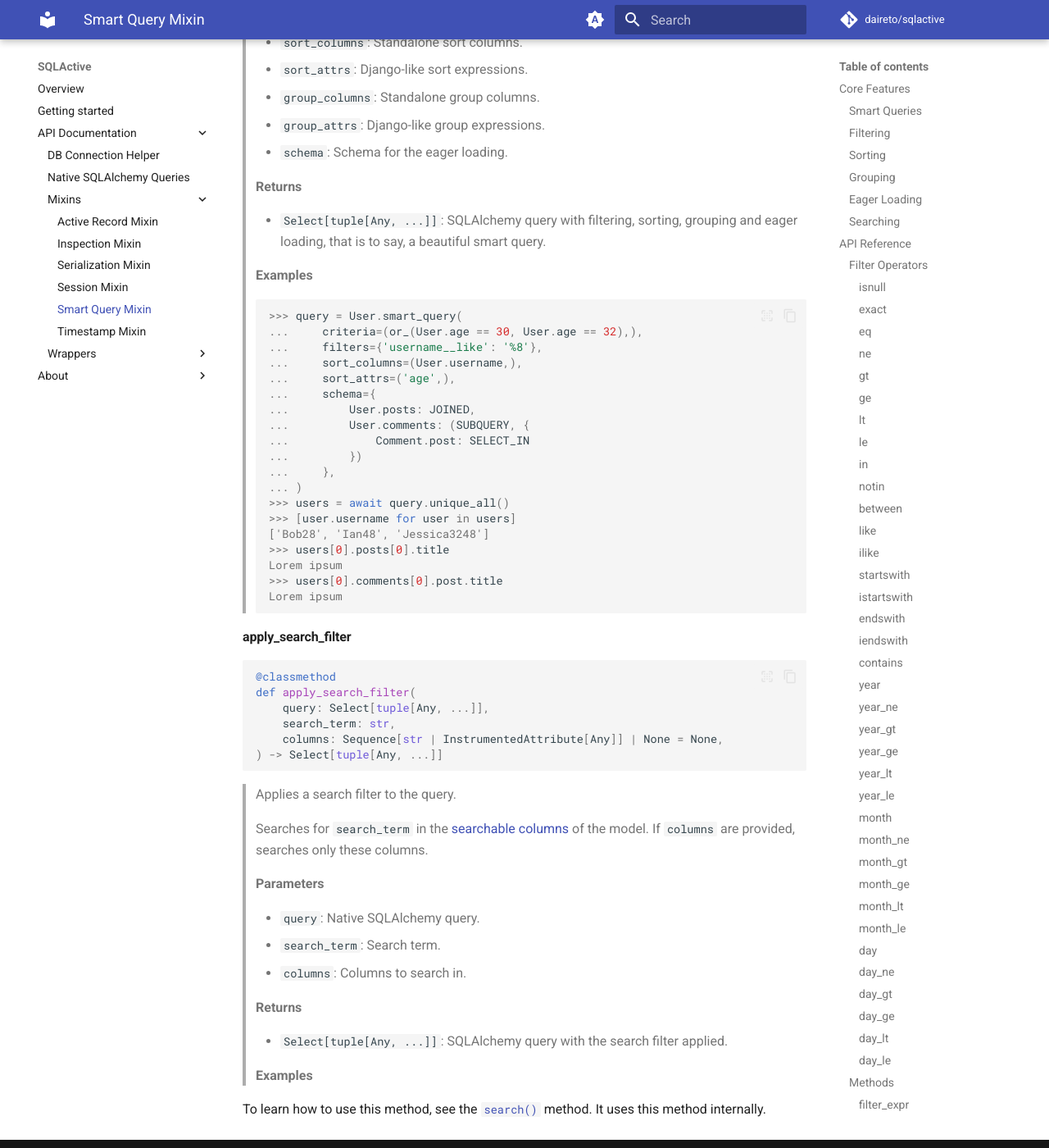
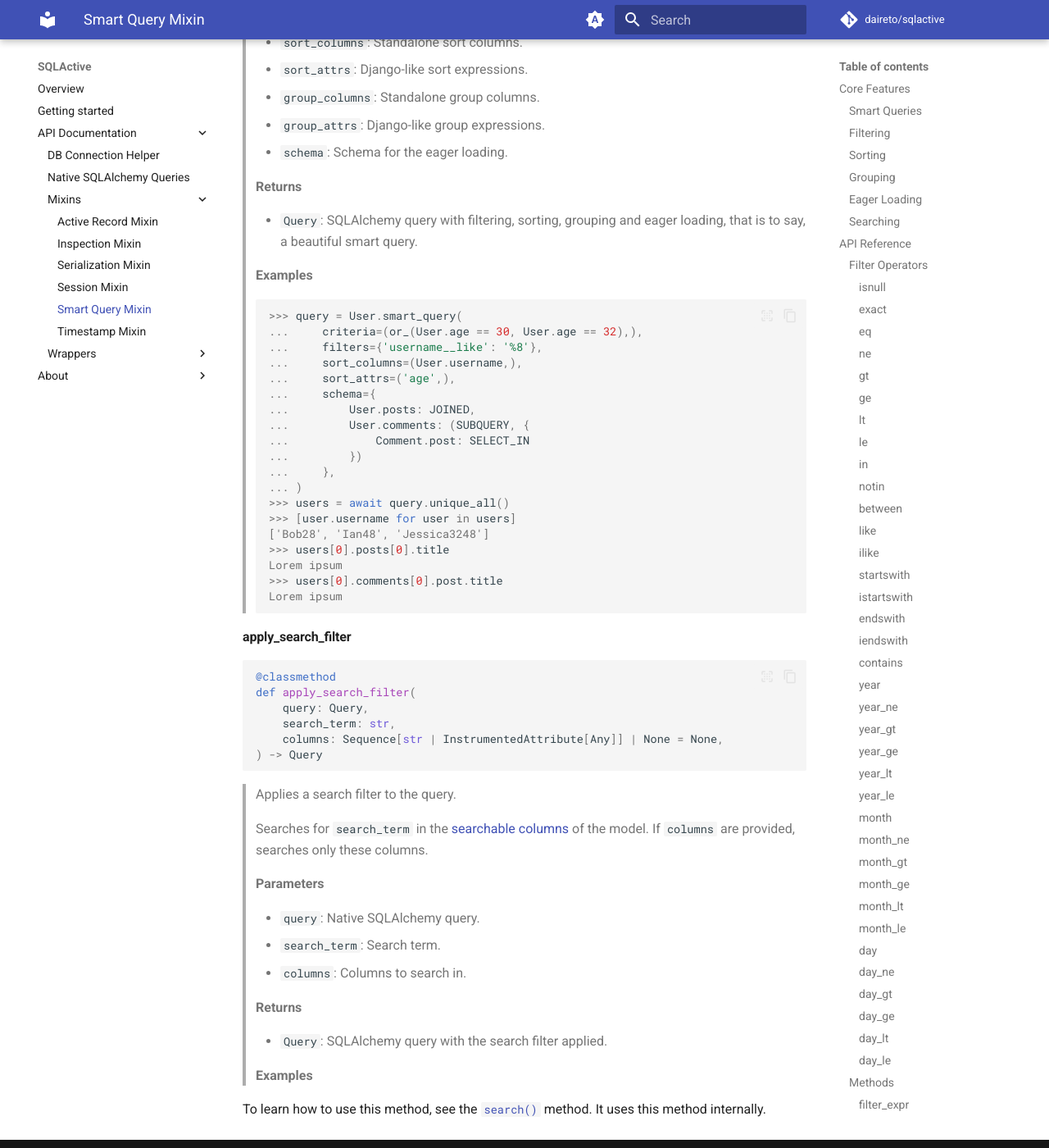
Before and after one commit to daireto/sqlactive, an MkDocs documentation site: the page built from docs/api/smart-query-mixin.md, in a window 1280 px wide and 1400 px high, scrolled down 18741 px. Shown: the whole window at 82% size. Built offline with MkDocs 1.6.1 and Material for MkDocs 9.7.7, drawn with Linux system fonts in a browser that asks for light colours; comment, search, counter and statistics services are not loaded; some of the changed text lies outside the part shown.

Commit message:
docs: update type

````diff
--- a/docs/api/smart-query-mixin.md
+++ b/docs/api/smart-query-mixin.md
@@ -972,7 +972,7 @@ def eager_expr(schema: EagerSchema) -> list[_AbstractLoad]
 @classmethod
 def smart_query(
     cls,
-    query: Select[tuple[Any, ...]],
+    query: Query,
     criteria: Sequence[_ColumnExpressionArgument[bool]] | None = None,
     filters: DjangoFilters | None = None,
     sort_columns: Sequence[_ColumnExpressionOrStrLabelArgument[Any]] | None = None,
@@ -980,7 +980,7 @@ def smart_query(
     group_columns: Sequence[_ColumnExpressionOrStrLabelArgument[Any]] | None = None,
     group_attrs: Sequence[str] | None = None,
     schema: EagerSchema | None = None,
-) -> Select[tuple[Any, ...]]:
+) -> Query:
 ```
 
 > Creates a query combining filtering, sorting, grouping and eager loading.
@@ -1022,7 +1022,7 @@ def smart_query(
 
 > **Returns**
 
-> - `Select[tuple[Any, ...]]`: SQLAlchemy query with filtering, sorting,
+> - `Query`: SQLAlchemy query with filtering, sorting,
 > grouping and eager loading, that is to say, a beautiful smart query.
 
 > **Examples**
@@ -1054,10 +1054,10 @@ def smart_query(
 ```python
 @classmethod
 def apply_search_filter(
-    query: Select[tuple[Any, ...]],
+    query: Query,
     search_term: str,
     columns: Sequence[str | InstrumentedAttribute[Any]] | None = None,
-) -> Select[tuple[Any, ...]]
+) -> Query
 ```
 
 > Applies a search filter to the query.
@@ -1073,7 +1073,7 @@ def apply_search_filter(
 
 > **Returns**
 
-> - `Select[tuple[Any, ...]]`: SQLAlchemy query with the search filter applied.
+> - `Query`: SQLAlchemy query with the search filter applied.
 
 > **Examples**
 
````
Also changed, not shown: docs/api/active-record-mixin.md (+1 -1 lines), docs/api/async-query.md (+1 -1 lines).
